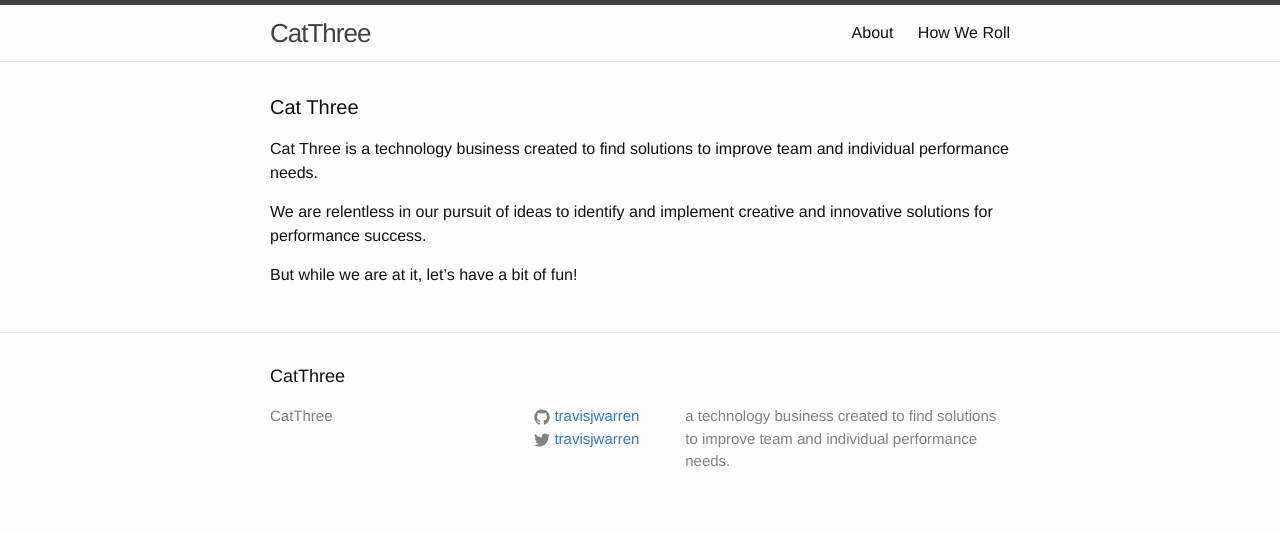
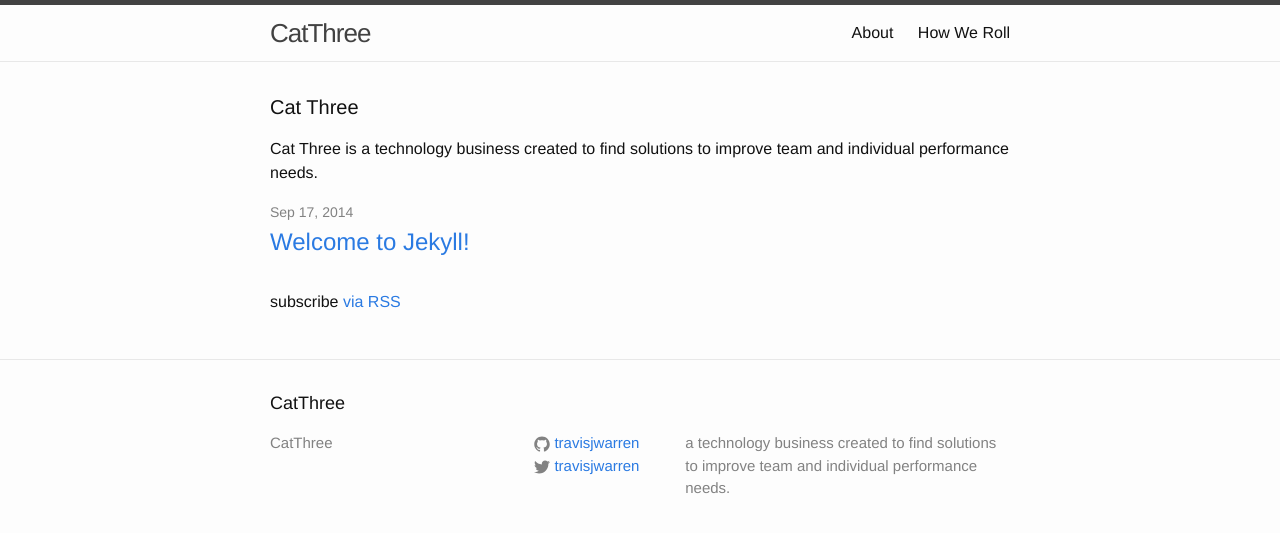
Before and after one commit to travisjwarren/travisjwarren.github.io, a Jekyll site: the page built from index.html, in a window 1280 px wide. Shown: the top 533 px of the page. Built offline with Jekyll 4.4.1, drawn with Linux system fonts in a browser that asks for light colours.

Commit message:
Update index.html
Adding back in blog posts

```diff
--- a/index.html
+++ b/index.html
@@ -9,11 +9,19 @@
   <p>
     Cat Three is a technology business created to find solutions to improve team and individual performance needs.
   </p>
-  <p>
-    We are relentless in our pursuit of ideas to identify and implement creative and innovative solutions for performance success.
-  </p>
-  <p>
-    But while we are at it, let’s have a bit of fun!
-  </p>
+
+   <ul class="post-list">
+     {% for post in site.posts %}
+       <li>
+         <span class="post-meta">{{ post.date | date: "%b %-d, %Y" }}</span>
+
+         <h2>
+           <a class="post-link" href="{{ post.url | prepend: site.baseurl }}">{{ post.title }}</a>
+         </h2>
+       </li>
+     {% endfor %}
+   </ul>
+
+   <p class="rss-subscribe">subscribe <a href="{{ "/feed.xml" | prepend: site.baseurl }}">via RSS</a></p>
 
 </div>
```
